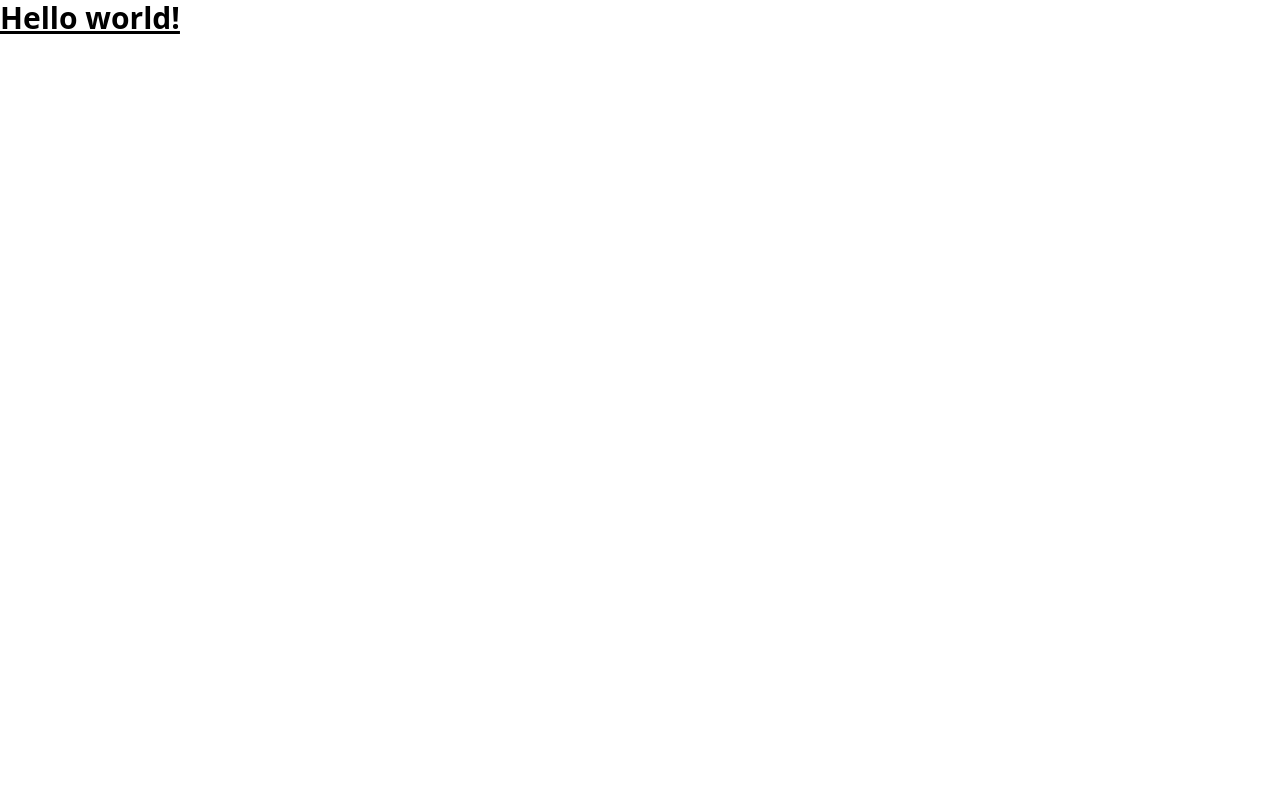
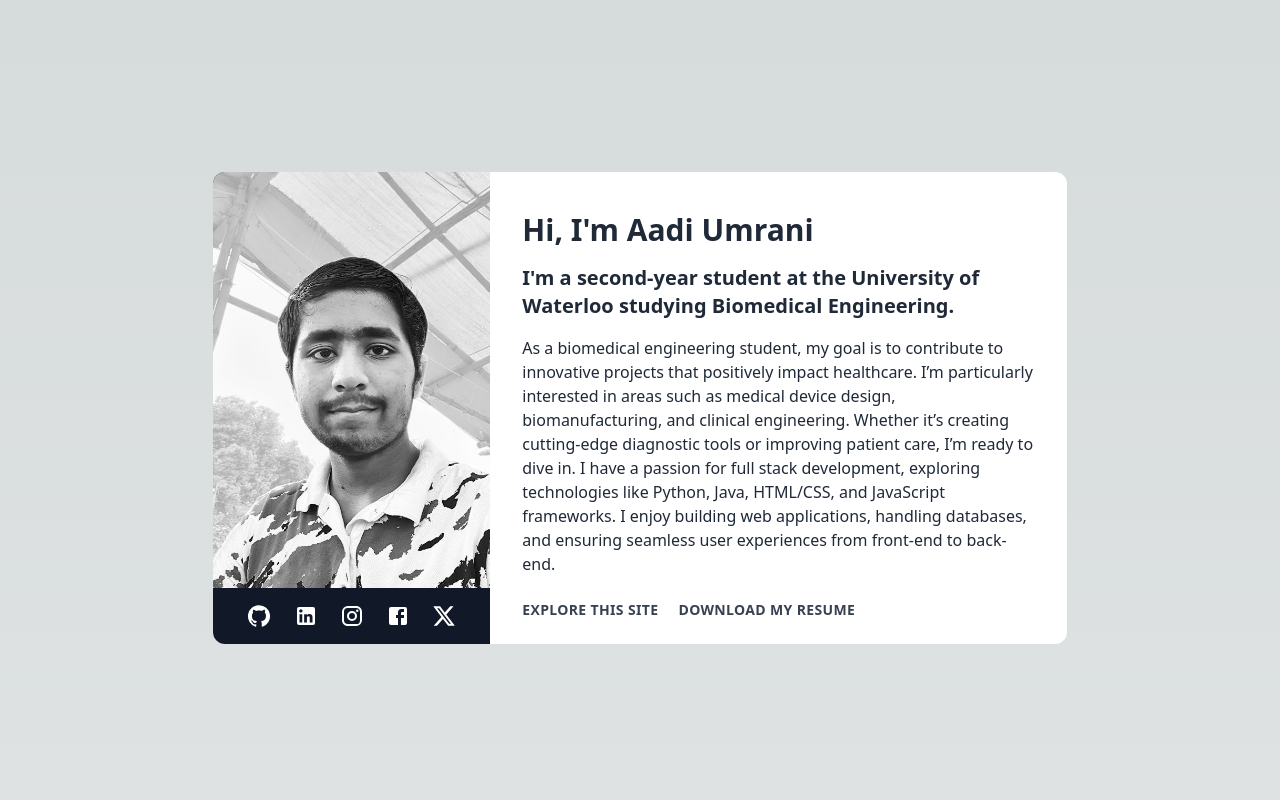
Before and after one commit to aadium/portfolio, a React (Vite) app: page / in a window 1280 px wide. Shown: the top 800 px of the page. Built offline with nearby package versions, Linux system fonts and the light colour scheme.

Commit message:
Made the framework for all the UI

```diff
--- a/package.json
+++ b/package.json
@@ -10,6 +10,10 @@
     "preview": "vite preview"
   },
   "dependencies": {
+    "@emotion/react": "^11.11.4",
+    "@emotion/styled": "^11.11.5",
+    "@mui/icons-material": "^5.16.0",
+    "@mui/material": "^5.16.0",
     "autoprefixer": "^10.4.19",
     "react": "^18.3.1",
     "react-dom": "^18.3.1"
--- a/src/App.jsx
+++ b/src/App.jsx
@@ -1,11 +1,143 @@
-import { useState } from 'react'
-import reactLogo from './assets/react.svg'
-import viteLogo from '/vite.svg'
+import myImage from './assets/myImage.jpg'
+import LinkedInIcon from '@mui/icons-material/LinkedIn';
+import GitHubIcon from '@mui/icons-material/GitHub';
+import InstagramIcon from '@mui/icons-material/Instagram';
+import FacebookIcon from '@mui/icons-material/Facebook';
+import XIcon from '@mui/icons-material/X';
+import { useEffect, useState } from "react";
 
 export default function App() {
-  return (
-      <h1 className="text-3xl font-bold underline">
-        Hello world!
-      </h1>
-  )
+    const [screenWidth, setScreenWidth] = useState(window.innerWidth);
+
+    useEffect(() => {
+        const handleResize = () => {
+            setScreenWidth(window.innerWidth);
+        }
+        window.addEventListener('resize', handleResize);
+        return () => {
+            window.removeEventListener('resize', handleResize);
+        }
+    });
+
+    return (
+        <div>
+            <div className="min-h-screen text-3xl flex w-full flex-1 flex-col items-center justify-center">
+                <div className="flex flex-col lg:flex-row overflow-hidden bg-white rounded-xl mt-4 w-4/6 mx-2">
+                    <div className="h-max w-auto lg:w-1/2 bg-gray-900">
+                        {
+                            screenWidth > 1024 ? (
+                                <img
+                                    className="inset-0 h-full w-full object-cover object-center" src={myImage}
+                                    alt="Aadi Umrani"/>
+                            ) : null
+                        }
+                        <div className="flex flex-row bg-gray-900 my-4 mx-3 justify-evenly">
+                            <GitHubIcon className="text-white hover:text-blue-300" onClick={
+                                () => {
+                                    window.open("https://github.com/aadium", "_blank")
+                                }
+                            } />
+                            <LinkedInIcon className="text-white hover:text-blue-300" onClick={
+                                () => {
+                                    window.open("https://www.linkedin.com/in/aadi-umrani/", "_blank")
+                                }
+                            } />
+                            <InstagramIcon className="text-white hover:text-blue-300" onClick={
+                                () => {
+                                    window.open("https://www.instagram.com/aadixum/", "_blank")
+                                }
+                            } />
+                            <FacebookIcon className="text-white hover:text-blue-300" onClick={
+                                () => {
+                                    window.open("https://www.facebook.com/aadxxum.2004/", "_blank")
+                                }
+                            } />
+                            <XIcon className="text-white hover:text-blue-300" onClick={
+                                () => {
+                                    window.open("https://twitter.com/um_aadi", "_blank")
+                                }
+                            } />
+
+                        </div>
+                    </div>
+                    <div className="w-full py-6 px-8 text-gray-800 flex flex-col justify-evenly">
+                        <div className="h-full flex flex-col justify-evenly">
+                            <div>
+                                <h1 className="font-bold text-3xl">Hi, I'm Aadi Umrani</h1>
+                                <h4 className="font-semibold text-xl mt-4">I'm a second-year student at the University of Waterloo studying Biomedical Engineering.</h4>
+                            </div>
+                            <p className="text-base mt-4 lg:mt-0">
+                                As a biomedical engineering student, my goal is to contribute to innovative projects that positively impact healthcare. I’m particularly interested in areas such as medical device design, biomanufacturing, and clinical engineering. Whether it’s creating cutting-edge diagnostic tools or improving patient care, I’m ready to dive in. I have a passion for full stack development, exploring technologies like Python, Java, HTML/CSS, and JavaScript frameworks. I enjoy building web applications, handling databases, and ensuring seamless user experiences from front-end to back-end.
+                            </p>
+                        </div>
+                        <div className="flex flex-row space-x-5">
+                            <p className="text-sm text-gray-700 uppercase tracking-wide font-semibold mt-2">
+                                Explore this site
+                            </p>
+                            <p className="text-sm text-gray-700 uppercase tracking-wide font-semibold mt-2">
+                                Download my resume
+                            </p>
+                        </div>
+                    </div>
+                </div>
+            </div>
+            <div className="min-h-screen text-3xl flex w-full flex-1 flex-col items-center justify-center">
+                <div className="flex flex-col md:flex-row overflow-hidden bg-white rounded-xl mt-4 w-4/5 mx-2">
+                    <div className="w-full py-6 px-8 text-gray-800 flex flex-col justify-evenly">
+                        <h2 className="text-3xl font-bold">About Me</h2>
+                        <div className="text-lg mt-5 space-y-5">
+                            <p>
+                                As a biomedical engineering student, I bring a fresh perspective and eagerness to learn to a
+                                co-op opportunity in the field of biomedical engineering, full stack development, computer
+                                vision/machine learning, etc. With a strong foundation in mathematics, physics, and biology,
+                                I have already begun to develop skills in areas such as coding, data analysis, and
+                                problem-solving.
+                            </p>
+                            <p>
+                                My passion for applying these skills to the field of biomedical engineering is evident in my
+                                coursework and extracurricular activities. I am excited to explore the local biomedical
+                                industry and contribute to innovative projects that have a positive impact on healthcare. I
+                                am interested in gaining hands-on experience in areas such as medical device design,
+                                biomanufacturing, or clinical engineering, and am open to opportunities in both research and
+                                industry settings.
+                            </p>
+                            <p>
+                                In addition to my technical skills, I am a strong communicator and collaborator, with
+                                experience working in teams on group projects and presentations. I am also dedicated to
+                                continuous learning and development, and eager to take on new challenges and expand my
+                                knowledge.
+                            </p>
+                        </div>
+                    </div>
+                    <div className="flex flex-col md:flex-row overflow-hidden bg-gray-800">
+                        <div
+                            className="flex flex-col md:flex-row overflow-hidden bg-gray-800 w-fit mx-2">
+                            <div className="w-full py-6 px-6 text-gray-800 flex flex-col justify-evenly">
+                                <h2 className="text-3xl font-bold text-white text-center">My Tech Stack</h2>
+                                <hr />
+                                <div className="flex flex-col items-center justify-evenly space-y-5">
+                                    <img className="mt-2"
+                                         src="https://go-skill-icons.vercel.app/api/icons?i=python,cpp,arduino,dart,java,html,css,js"/>
+                                    <img className="mt-2"
+                                         src="https://go-skill-icons.vercel.app/api/icons?i=flutter,react,nodejs,express,spring,tailwind,tensorflow,anaconda"/>
+                                    <img className="mt-2"
+                                         src="https://go-skill-icons.vercel.app/api/icons?i=mysql,postgres,supabase,mongodb,firebase,dynamodb"/>
+                                    <img className="mt-2"
+                                         src="https://go-skill-icons.vercel.app/api/icons?i=aws,azure,gcp,vercel,netlify"/>
+                                </div>
+                            </div>
+                        </div>
+                    </div>
+                </div>
+            </div>
+            <div className="min-h-screen text-3xl flex w-full flex-1 flex-col items-center justify-center">
+            </div>
+            <div className="min-h-screen flex text-3xl w-full flex-1 flex-col items-center justify-center">
+                Hello world!
+            </div>
+            <div className="min-h-screen flex text-3xl w-full flex-1 flex-col items-center justify-center">
+                Hello world!
+            </div>
+        </div>
+    )
 }
--- a/src/index.css
+++ b/src/index.css
@@ -1,3 +1,29 @@
 @tailwind base;
 @tailwind components;
 @tailwind utilities;
+
+:root {
+    --foreground-rgb: 0, 0, 0;
+    --background-start-rgb: 214, 219, 220;
+    --background-end-rgb: 255, 255, 255;
+}
+
+html {
+    scroll-behavior: smooth;
+}
+
+body {
+    color: rgb(var(--foreground-rgb));
+    background: linear-gradient(
+            to bottom,
+            transparent,
+            rgb(var(--background-end-rgb))
+    )
+    rgb(var(--background-start-rgb));
+}
+
+@layer utilities {
+    .text-balance {
+        text-wrap: balance;
+    }
+}
```
Also changed, not shown: src/assets/myImage.jpg (added), 1 other file (tests, documents, lock files or other folders).
